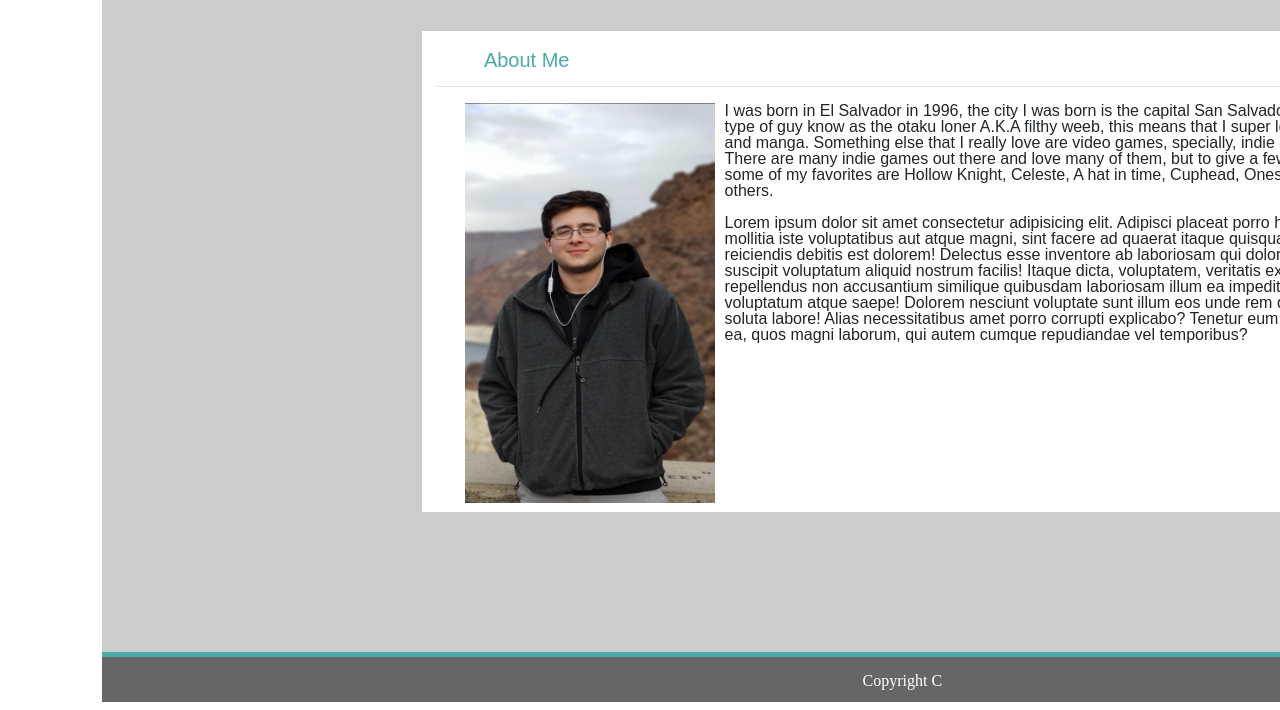
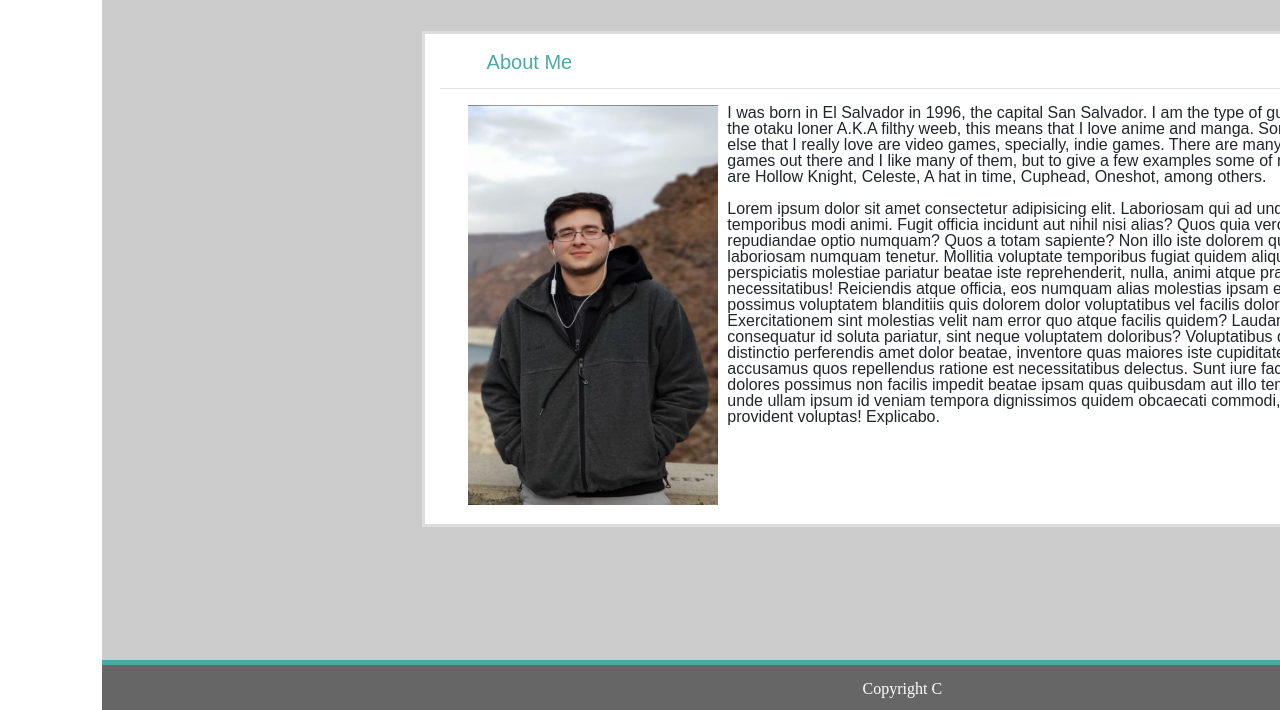
Before and after one commit to Gab-chan/Bootstrap-Portfolio, a plain HTML site: page index.html in a window 1280 px wide. Shown: the part 157-867 px from the top of the page. Drawn offline with nearby package versions, Linux system fonts and the light colour scheme.

Commit message:
minor updates to style.css and minor updates to contact and index.html

```diff
--- a/index.html
+++ b/index.html
@@ -32,11 +32,13 @@
                     <div class="col-md-12">
 
                         <img class="img0" src="images/Myfoto.jpg.jpg" alt="Pedros picture">
-                        <p>I was born in El Salvador in 1996, the city I was born is the capital San Salvador. I am the type of guy know as the otaku loner A.K.A filthy weeb, this means that I super love anime and manga. Something else that I really love are video games, specially, indie games. There are many indie games out there and love many of them, but to give a few examples some of my favorites are Hollow Knight, Celeste, A hat in time, Cuphead, Oneshot, among others.</p>
+                        <p>I was born in El Salvador in 1996, the capital San Salvador. I am the type of guy know as the otaku loner A.K.A filthy weeb, this means that I love anime and manga. Something else that I really love are video games, specially, indie games. There are many indie games out there and I like many of them, but to give a few examples some of my favorites are Hollow Knight, Celeste, A hat in time, Cuphead, Oneshot, among others.</p>
                         <br>
-                        <p>Lorem ipsum dolor sit amet consectetur adipisicing elit. Adipisci placeat porro hic dolores mollitia iste voluptatibus aut atque magni, sint facere ad quaerat itaque quisquam ipsum reiciendis debitis est dolorem!
-                        Delectus esse inventore ab laboriosam qui doloremque suscipit voluptatum aliquid nostrum facilis! Itaque dicta, voluptatem, veritatis explicabo, repellendus non accusantium similique quibusdam laboriosam illum ea impedit vero voluptatum atque saepe!
-                        Dolorem nesciunt voluptate sunt illum eos unde rem delectus soluta labore! Alias necessitatibus amet porro corrupti explicabo? Tenetur eum doloribus ea, quos magni laborum, qui autem cumque repudiandae vel temporibus?</p>
+                        <p>Lorem ipsum dolor sit amet consectetur adipisicing elit. Laboriosam qui ad unde quas, temporibus modi animi. Fugit officia incidunt aut nihil nisi alias? Quos quia vero nulla repudiandae optio numquam?
+                        Quos a totam sapiente? Non illo iste dolorem qui natus, laboriosam numquam tenetur. Mollitia voluptate temporibus fugiat quidem aliquam perspiciatis molestiae pariatur beatae iste reprehenderit, nulla, animi atque praesentium necessitatibus!
+                        Reiciendis atque officia, eos numquam alias molestias ipsam eaque animi possimus voluptatem blanditiis quis dolorem dolor voluptatibus vel facilis dolore? Exercitationem sint molestias velit nam error quo atque facilis quidem?
+                        Laudantium ut consequatur id soluta pariatur, sint neque voluptatem doloribus? Voluptatibus quisquam ut distinctio perferendis amet dolor beatae, inventore quas maiores iste cupiditate accusamus quos repellendus ratione est necessitatibus delectus.
+                        Sunt iure facere placeat dolores possimus non facilis impedit beatae ipsam quas quibusdam aut illo temporibus unde ullam ipsum id veniam tempora dignissimos quidem obcaecati commodi, quaerat provident voluptas! Explicabo.</p>
                     </div>
                 </div>
             </div>
--- a/style.css
+++ b/style.css
@@ -60,6 +60,9 @@ h1 {
     width: 960px;
     position: relative;
     top: 10%;
+    border: 3px;
+    border-color: #dddddd;
+    border-style: solid;
 }
 
 .ms-height {
@@ -85,7 +88,7 @@ footer {
     width:1600px;
     color: #ffffff;
     position: relative;
-    top: 30%;
+    top: 29%;
 
 
 
@@ -105,7 +108,7 @@ footer {
     height: 400px;
     float: left;
     margin-left: 3%;
-    margin-bottom: 1%;
+    margin-bottom: 2%;
     margin-right: 1%;
 }
 
@@ -116,8 +119,9 @@ p {
 }
 
 .mes1 {
-    height: 200px;
     width: 90%;
+    padding-bottom: 200px;
+
 }
 
 .first {
```
Also changed, not shown: contact.html (+2 -2 lines).
